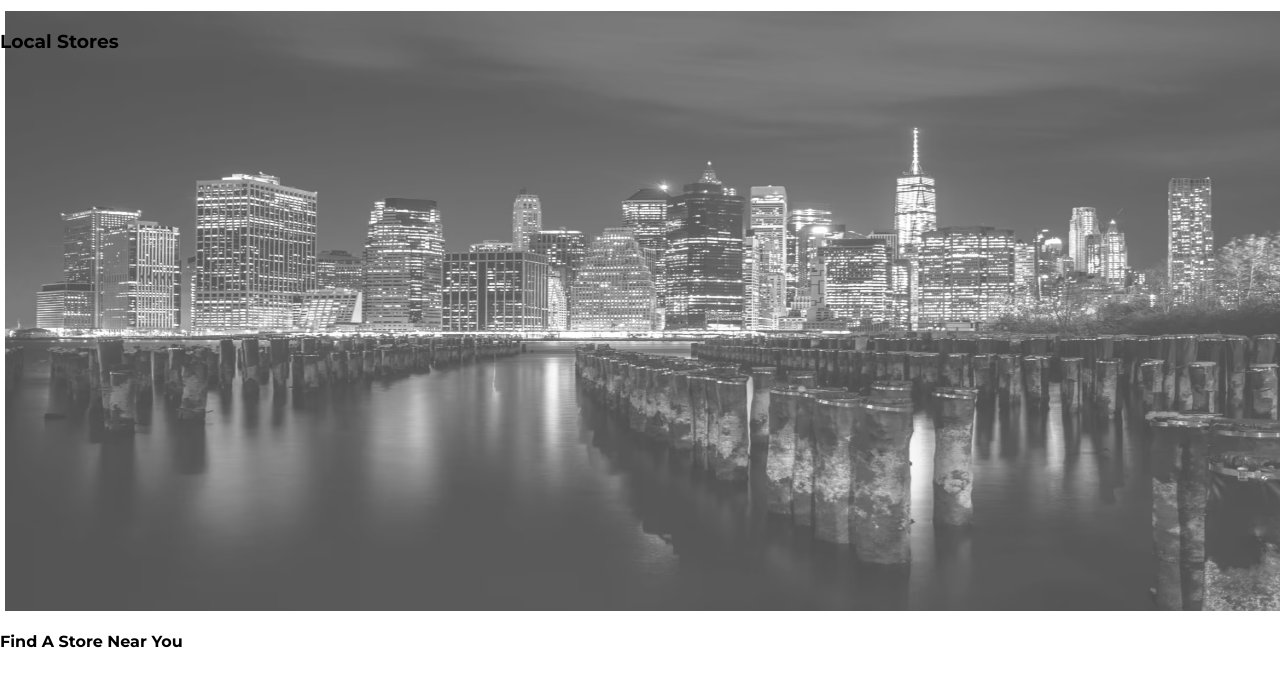
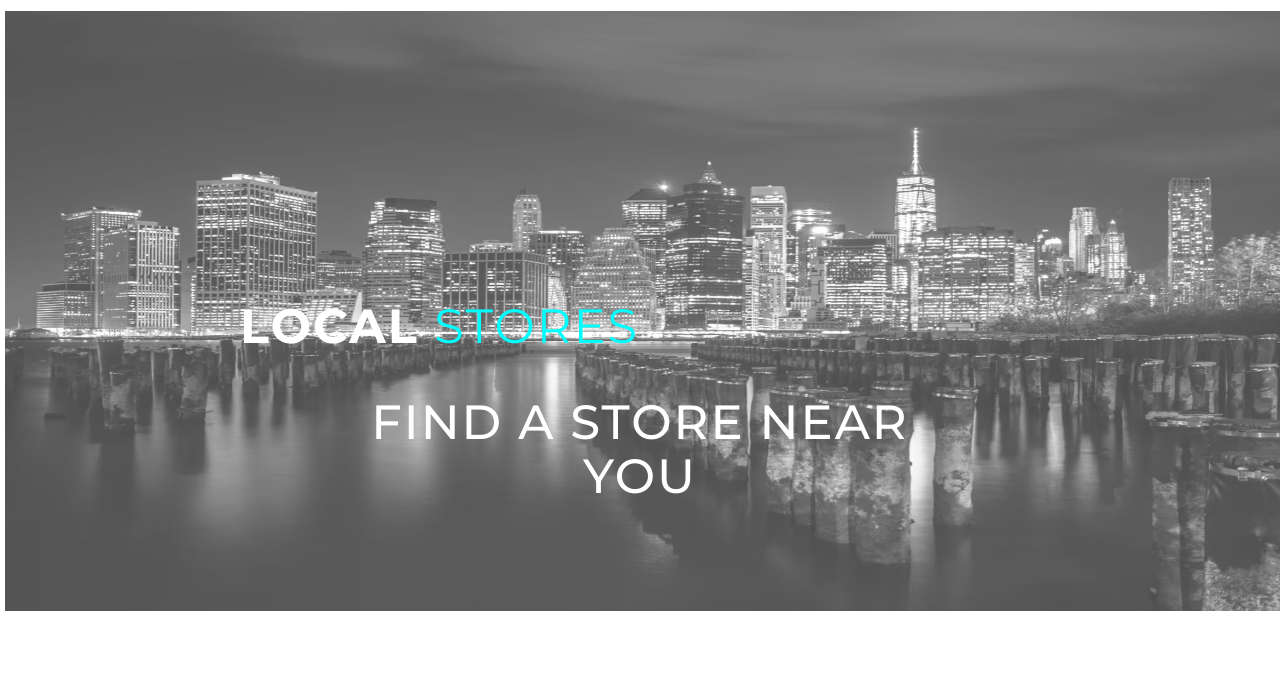
Before and after one commit to SvetlinGG/SIRMA-Academy, a plain HTML site: page Grid-practice/index.html in a window 1280 px wide. Shown: the part 89-776 px from the top of the page. Drawn offline with Linux system fonts and the light colour scheme.

Commit message:
text positioning

```diff
--- a/Grid-practice/index.html
+++ b/Grid-practice/index.html
@@ -28,7 +28,7 @@
         <main>
             <div class="background">
                 <img src="city.png" alt="image" class="image-1" />
-                <h3>Local Stores</h3>
+                <h3>Local <span class="span">Stores</span></h3>
                 <h4>Find A Store Near You</h4>
             </div>
         </main>
--- a/Grid-practice/style.css
+++ b/Grid-practice/style.css
@@ -61,6 +61,36 @@ span{
     padding-right: 5px;
     opacity: 70%;
 }
-div > h3 {
+h3 {
     position: absolute;
+    padding: 15rem;
+    color: white;
+    font-size: 48px;
+letter-spacing: 2px;
+line-height: 54px;
+text-transform: uppercase;
+color: #ffffff;
+font-weight: 700;
+font-family: "Montserrat";
+text-align: center;
+
+
 }
+h4 {
+    position: absolute;
+    padding: 20rem;
+    justify-items: center;
+    align-items: center;
+    font-size: 48px;
+letter-spacing: 2px;
+line-height: 54px;
+text-transform: uppercase;
+color: #ffffff;
+font-weight: 500;
+font-family: "Montserrat";
+text-align: center;
+
+}
+.span {
+    font-weight: 400;
+}
```
